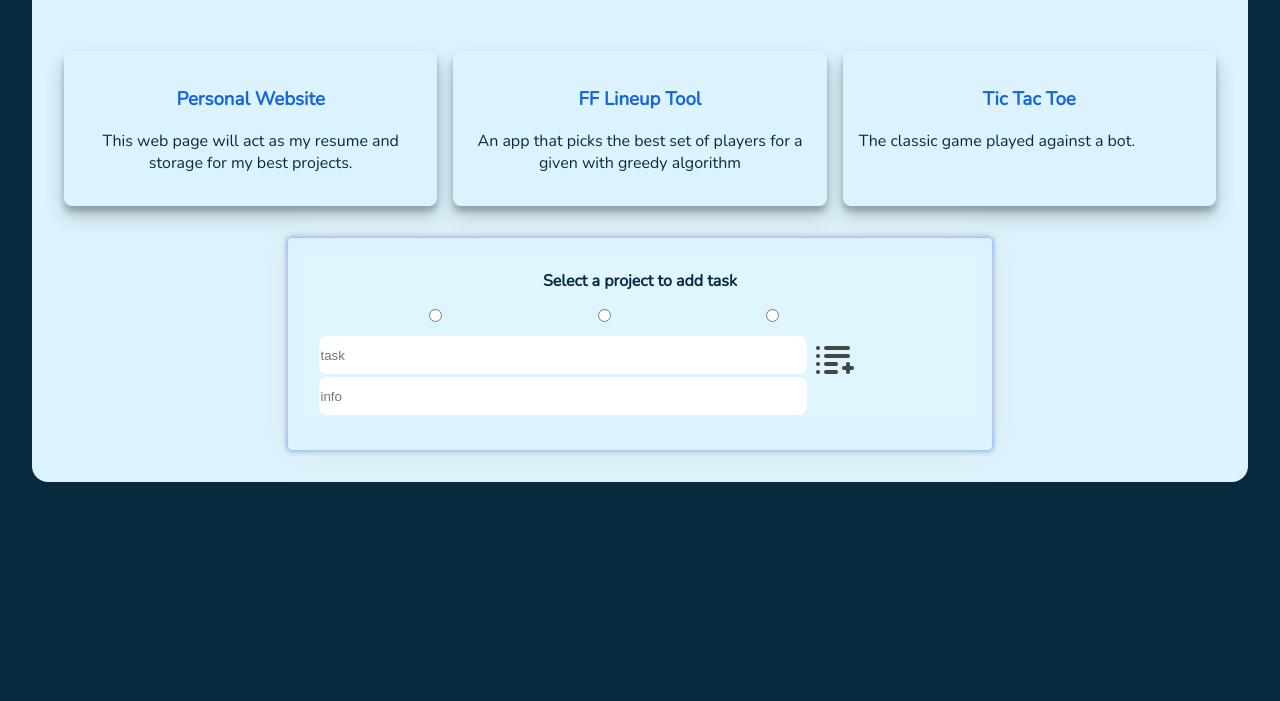
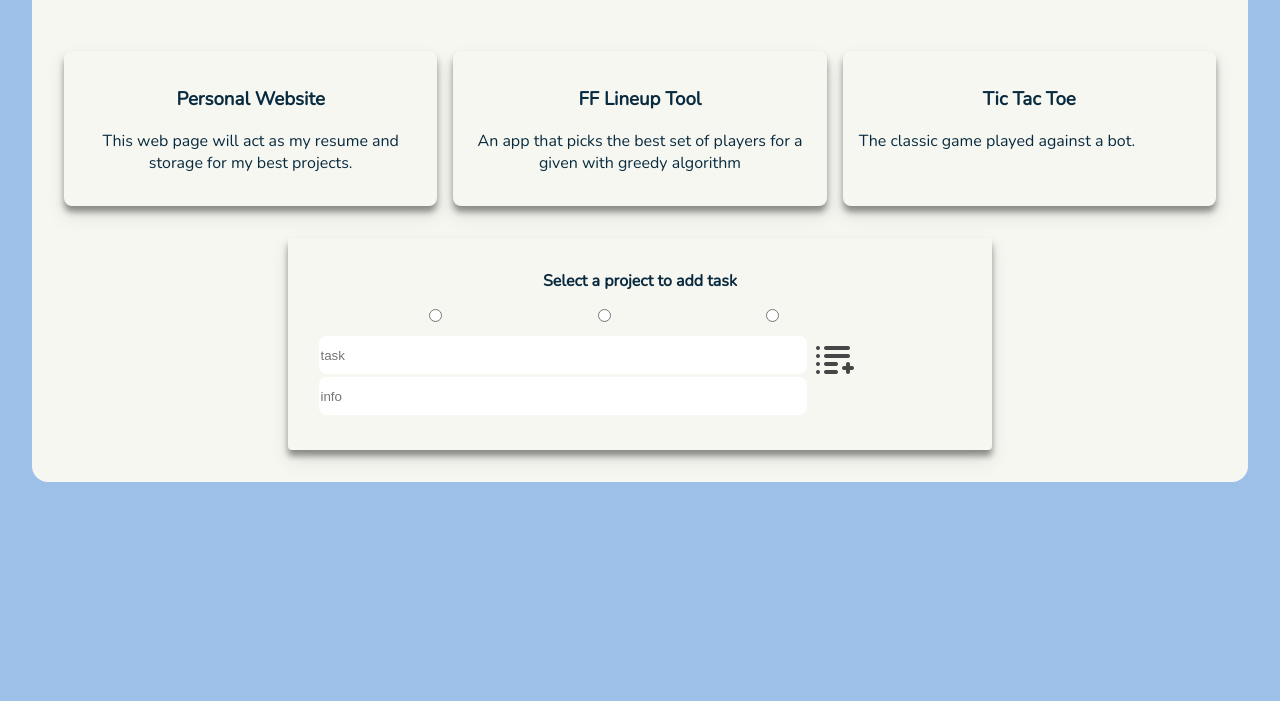
Before and after one commit to duncanmatt/todo-list, a website built with webpack: page dist/index.html in a window 1280 px wide. Shown: the part 131-832 px from the top of the page. Built offline with nearby package versions, Linux system fonts and the light colour scheme; files that its build step writes are made by us from their sources.

Commit message:
changed colors

```diff
--- a/src/styles.css
+++ b/src/styles.css
@@ -3,8 +3,8 @@
   --mid: rgba(19, 99, 223, 99%);
   --light: rgba(71, 181, 255, 99%);
   --lighter: rgba(223, 246, 255, 99%);
-  --shade: #e3e5e4;
-  --illuminate: #f7f7f2;
+  --shade: rgba(51, 51, 51, 0.51);
+  --whiteish: #f7f7f2;
 }
 
 * {
@@ -12,7 +12,7 @@
 }
 
 body {
-  background-color: var(--dark);
+  background-color: #9CC0E7;
   height: 100vh;
   margin: 0;
   font-family: 'Nunito';
@@ -20,7 +20,7 @@ body {
 }
 
 #container {
-  background-color: var(--lighter);
+  background-color: var(--whiteish);
   margin: 2rem;
   border-radius: 16px;
   display: flex;
@@ -46,12 +46,11 @@ body {
 .proj {
   padding: 1rem;
   border-radius: 8px;
-  box-shadow: 0 10px 20px rgba(0,0,0,0.19), 0 6px 6px rgba(0,0,0,0.23);
+  box-shadow: 0 10px 20px rgba(51, 51, 51, 0.1), 0 6px 6px var(--shade);
 }
 
 .proj > h3 {
   text-align: center;
-  color: var(--mid);
 }
 
 .proj > p {
@@ -66,13 +65,12 @@ body {
 #tasks {
  padding-block: 1rem;
  min-width: 55vw;
- box-shadow: 0 0 33px var(--shade), 0 0 6px var(--mid);
+ box-shadow: 0 10px 20px rgba(51, 51, 51, 0.1), 0 6px 6px var(--shade);
  border-radius: 4px;
  margin-bottom: 2rem;
 }
 
 #task-form {
-  background-color: var(--lighter);
   border-radius: 6px;
   display: grid;
   grid-template-rows: repeat(4, 1fr);
@@ -151,7 +149,7 @@ body {
 .item > h4 {
   margin: 0;
   padding: 0 0 0 1rem;
-  background-color: var(--illuminate);
+  background-color: var(--lighter);
 }
 
 .item > h6 {
```
Also changed, not shown: dist/main.js.
